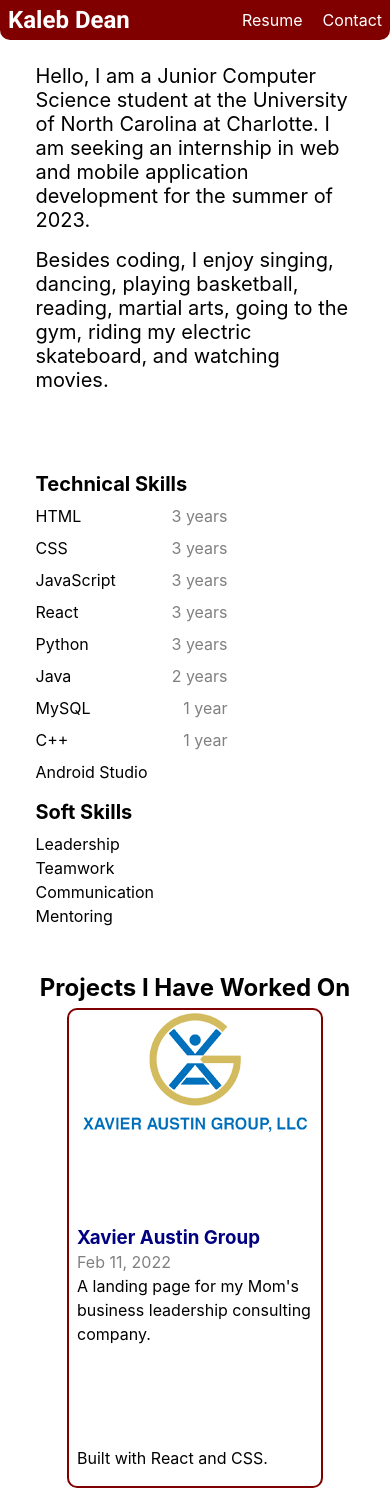
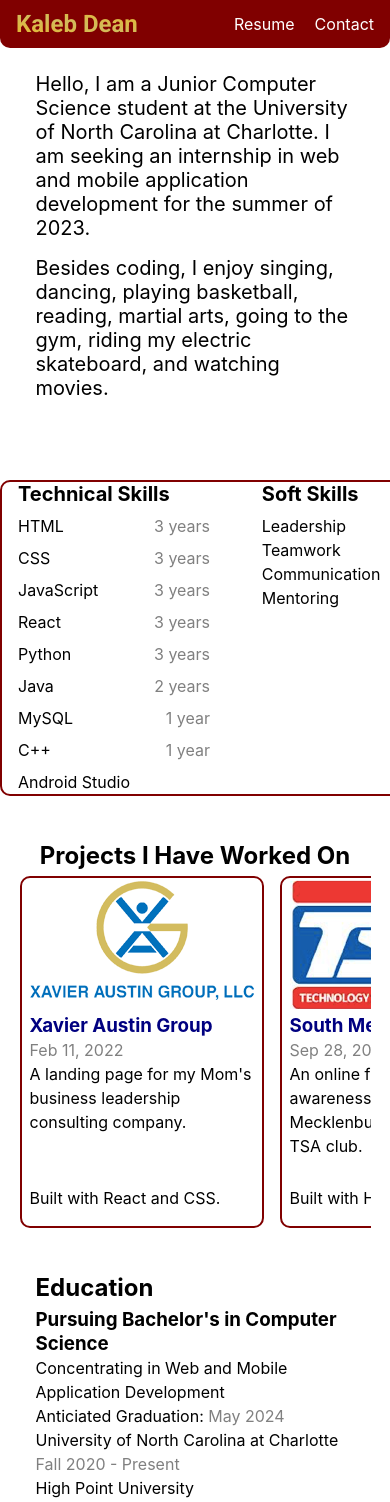
Before and after one commit to KalebWithAK/kalebwithak.github.io, a React (Vite) app: page / in a window 390 px wide. Shown: the top 1502 px of the page. Built offline with nearby package versions, Linux system fonts and the light colour scheme.

Commit message:
updated layout + typography

```diff
--- a/src/App.css
+++ b/src/App.css
@@ -1,6 +1,9 @@
 :root {
   --maroon: #800000;
   --navy: #000080;
+  --amber: #f1b416;
+  --gold: #d2bb5c;
+  --lightblue: #e8f0ff;
 }
 
 body {
@@ -28,6 +31,18 @@ p {
   font-size: 16px;
 }
 
+a, a:visited {
+  color: var(--navy);
+  text-decoration: none;
+  position: relative;
+}
+a:hover, a:active {
+  text-decoration: none;
+}
+a::before {
+  width: 100%;
+}
+
 header {
   display: flex;
   align-items: baseline;
@@ -42,7 +57,11 @@ h1 {
   margin-right: auto;
   font-size: 48px;
   font-family: "Roboto";
-  padding: 0;
+  background: linear-gradient(10deg, var(--amber), var(--gold), var(--amber));
+  background-clip: text;
+  -webkit-background-clip: text;
+  color: transparent;
+  line-height: 48px;
 }
 header a, header a:visited, footer a, footer a:visited {
   color: white;
@@ -80,7 +99,7 @@ section.skills {
   height: 12rem;
   display: flex;
   gap: 5rem;
-  border-radius: 20px;
+  border-radius: 10px;
   border: solid 2px var(--maroon);
   width: 56rem;
 }
@@ -98,8 +117,6 @@ div.technical-skills ul li {
   display: flex;
   align-items: center;
   width: 12rem;
-  max-height: 10rem;
-  list-style-type: disc;
 }
 div.technical-skills span.datetime {
   margin-left: auto;
@@ -118,7 +135,7 @@ div.card-container {
 
 div.project-card {
   width: 16rem;
-  height: 30rem;
+  height: 22rem;
   border: solid 2px var(--maroon);
   border-radius: 10px;
   padding: 0 0.5rem;
@@ -129,7 +146,7 @@ div.project-card a, div.project-card a:visited {
   width: 100%;
   display: flex;
   flex-direction: column;
-  height: 15rem;
+  height: 10rem;
   justify-content: space-between;
   color: var(--navy);
   text-decoration: none;
@@ -140,7 +157,9 @@ div.project-card a:hover {
 }
 div.project-card a img {
   align-self: center;
-  margin-bottom: 1rem;
+}
+div.project-card h3 {
+  padding: 0;
 }
 
 section.education-experience-container {
@@ -205,7 +224,13 @@ footer a {
 
   body {
     font-size: 16px;
-    background: solid red 1px;
+
+    width: 100vw;
+    overflow-x: hidden;
+  }
+
+  .App {
+    width: 100%;
   }
 
   span.datetime {
@@ -217,7 +242,7 @@ footer a {
   header {
     display: flex;
     align-items: center;
-    padding: 0.5rem;
+    padding: 0 1rem;
     margin-bottom: 1.5rem;
   }
   h1 {
@@ -250,22 +275,29 @@ footer a {
   }
 
   section.skills {
-    gap: 1rem;
     margin: auto;
     border: none;
-    flex-direction: column;
     height: fit-content;
-    width: 90%;
+    width: 25rem;
+    border: solid var(--maroon) 2px;
+    margin-bottom: 3rem;
   }
 
   section.skills h2 {
     font-size: 1.25rem;
   }
 
+  div.technical-skills {
+    width: 45%;
+  }
+
   div.technical-skills ul {
     flex-direction: column;
   }
 
+  div.soft-skills {
+    width: 45%;
+  }
   div.soft-skills ul {
     list-style-type: none;
     margin-bottom: 3rem;
@@ -277,8 +309,9 @@ footer a {
   }
 
   div.card-container {
-    flex-direction: column;
     align-items: center;
+    flex-wrap: nowrap;
+    overflow-x: scroll;
   }
 
   section.education-experience-container {
@@ -300,10 +333,10 @@ footer a {
     margin: 0;
     display: flex;
     flex-direction: column;
-    padding: 1rem;
+    padding: 1rem 6rem;
     gap: 1rem;
   }
   footer ul {
-    margin-left: 3rem;
+    margin-left: 1.5rem;
   }
 }
--- a/src/App.jsx
+++ b/src/App.jsx
@@ -8,7 +8,6 @@ import Project from "./components/project"
 import { technical_skills, soft_skills, projects, jobs } from "./data"
 
 function App() {
-
 
   return (
     <div className="App">
```
Also changed, not shown: src/components/toggle-theme.jsx (added).
